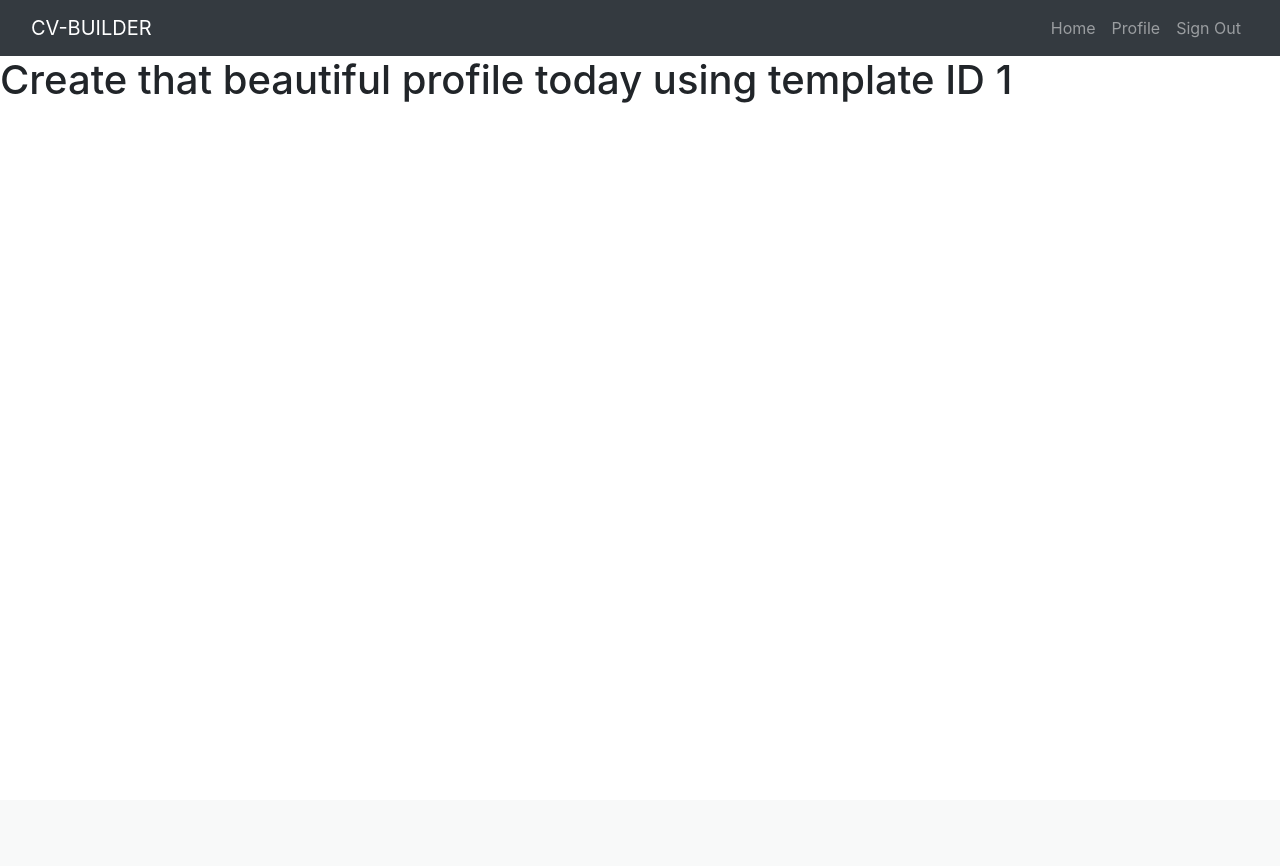
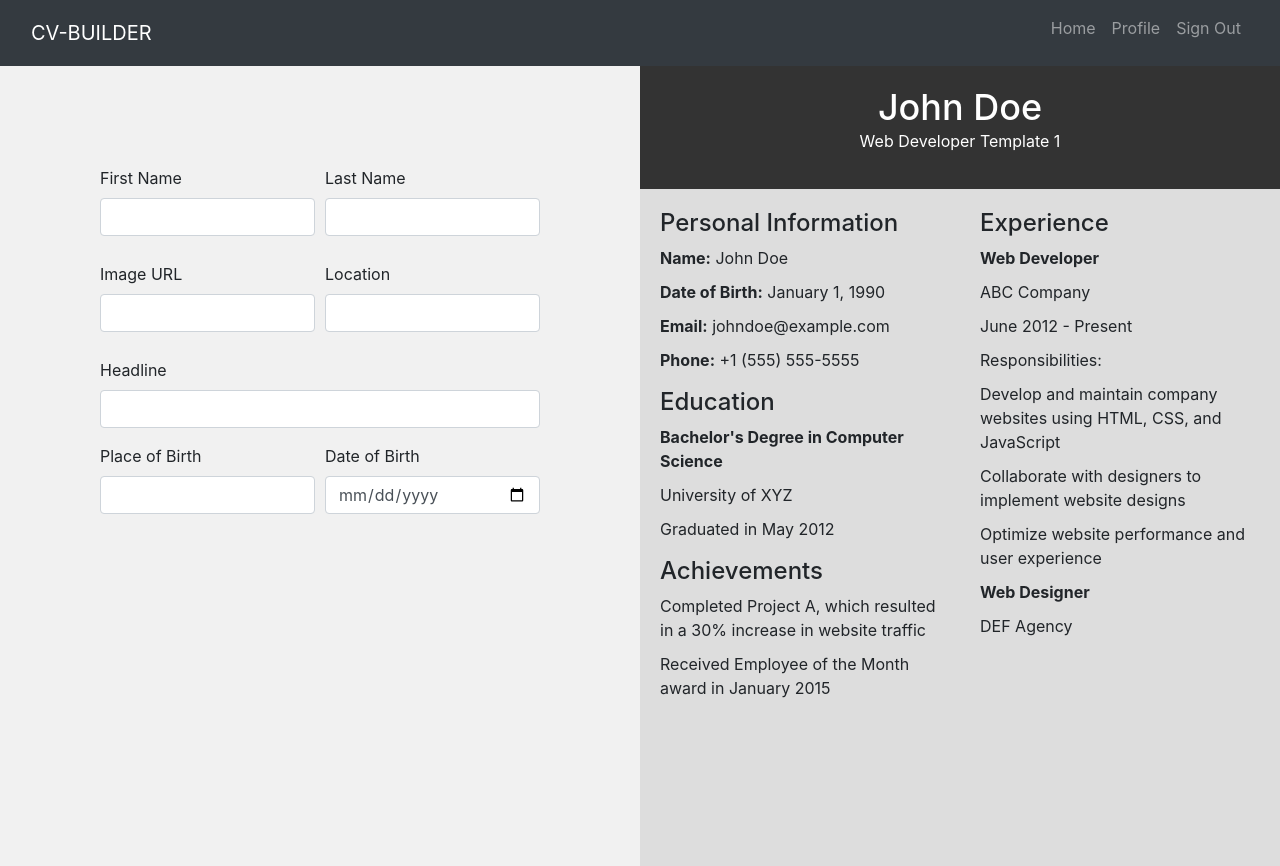
Before and after one commit to miclemabasie/Resume-Generator, a Django app: page /create-cv/1/ in a window 1280 px wide. Before the commit the page ends 103 px from the top, so only its background shows below. Run offline with Django 3.2, Linux system fonts and the light colour scheme; a user stored in the database is signed in; tables that the repository leaves empty hold one stand-in row (values such as "Sample post"); parts of the project's set-up code (start-up, migrations or seed data) failed here and were passed over; some libraries are stand-ins or nearby versions.

Commit message:
javascript setup for template creation

```diff
--- /dev/null
+++ b/static/css/create_cv.css
@@ -0,0 +1,30 @@
+.split-container {
+    display: flex;
+}
+
+.split {
+    height: 100vh;
+    /* Set height to full viewport height */
+    overflow-y: scroll;
+    /* Allow for scrolling */
+}
+
+.left {
+    width: 50%;
+    padding: 100px;
+    /* Set left section to be half the width */
+    background-color: #f1f1f1;
+    /* Add some styling */
+}
+
+.right {
+    width: 50%;
+    /* Set right section to be half the width */
+    background-color: #ddd;
+    /* Add some styling */
+}
+
+/* Custom CSS styling goes here */
+.form-row {
+    margin-bottom: 10px;
+}
--- /dev/null
+++ b/static/css/templates/template1.css
@@ -0,0 +1,111 @@
+header {
+    background-color: #333;
+    color: #fff;
+    padding: 20px;
+    text-align: center;
+  }
+
+  h1 {
+    margin: 0;
+    font-size: 36px;
+  }
+
+  .content {
+    display: flex;
+    flex-wrap: wrap;
+    justify-content: space-between;
+    padding: 20px;
+  }
+
+  .content__left {
+    flex: 1;
+    max-width: 400px;
+    padding-right: 20px;
+  }
+
+  .content__right {
+    flex: 1;
+    max-width: 400px;
+    padding-left: 20px;
+  }
+
+  h2 {
+    font-size: 24px;
+    margin-top: 0;
+  }
+
+  ul {
+    list-style: none;
+    padding-left: 0;
+    margin-top: 0;
+  }
+
+  li {
+    margin-bottom: 10px;
+  }
+
+  p {
+    margin-top: 0;
+  }
+
+  .contact {
+    margin-top: 20px;
+  }
+
+  .contact__item {
+    display: flex;
+    align-items: center;
+    margin-bottom: 10px;
+  }
+
+  .contact__icon {
+    margin-right: 10px;
+  }
+
+  .language {
+    margin-top: 20px;
+  }
+
+  .language__item {
+    display: flex;
+    align-items: center;
+    margin-bottom: 10px;
+  }
+
+  .language__icon {
+    margin-right: 10px;
+  }
+
+  .skill {
+    margin-top: 20px;
+  }
+
+  .skill__item {
+    display: flex;
+    align-items: center;
+    margin-bottom: 10px;
+  }
+
+  .skill__icon {
+    margin-right: 10px;
+  }
+
+  .skill__level {
+    background-color: #eee;
+    height: 8px;
+    border-radius: 5px;
+    margin-left: 10px;
+    flex: 1;
+  }
+
+  .skill__level--beginner {
+    background-color: #ff6666;
+  }
+
+  .skill__level--intermediate {
+    background-color: #ffb366;
+  }
+
+  .skill__level--advanced {
+    background-color: #66b3ff;
+  }
--- /dev/null
+++ b/static/javascript/template_create.js
@@ -0,0 +1,78 @@
+const CV = {
+    PersonalInfo: {
+        firstName: "",
+        lastName: "",
+        image: "",
+        location: "",
+        headline: "",
+        pob: "",
+        dob: ""
+    },
+    Skills: {
+        technical: [],
+        soft: []
+    },
+    Education: {
+        degree: "",
+        major: "",
+        school: "",
+        date: "",
+        GPA: "",
+        description: ""
+    },
+    Experience: {
+        position: "",
+        company: "",
+        date: "",
+        location: "",
+        description: "",
+        achievements: []
+    },
+    Language: {
+        languages: []
+    },
+    Contact: {
+        linkedin: "",
+        github: "",
+        website: "",
+        other: []
+    },
+    Projects: {
+        name: "",
+        date: "",
+        description: "",
+        technologies: [],
+        link: ""
+    },
+    Achievements: {
+        name: "",
+        date: "",
+        description: "",
+        organization: "",
+        link: ""
+    }
+};
+
+const pInfoForm = document.getElementById("pinfo")
+
+pInfoForm.addEventListener("keyup", function (e) {
+    console.log(e.target.id)
+    let element = e.target.id
+    let value = e.target.value
+    updateCVData(CV, "PersonalInfo", element, value)
+})
+
+function updateCVData(data, form, element, value) {
+
+    data[form][element] = value
+    console.log(data)
+
+}
+
+function updateTemplate(template_id, element, data) {
+    // template_id is the template we wish to update
+    // element refers to the particular part of the template we wish to update
+    // data is the value with which the template and element is to be updated
+
+    element.innerHTML = data;
+}
--- a/templates/base.html
+++ b/templates/base.html
@@ -9,7 +9,7 @@
     <meta name="viewport" content="width=device-width, initial-scale=1.0">
     <link rel="stylesheet" href="{% static "bootstrap/css/bootstrap.css" %}">
 
-        {% block extra_styles %}{% endblock extra_styles %}
+    {% block extra_styles %}{% endblock extra_styles %}
 
     <title>Document</title>
 </head>
@@ -24,6 +24,7 @@
         {% endblock content %}
 
     <script src="{% static "bootstrap/js/allinonebootstrap.js" %}"></script>
+    {% block scripts %}{% endblock scripts %}
 </body>
 
 </html>
--- a/templates/cv_templates/template_1.html
+++ b/templates/cv_templates/template_1.html
@@ -0,0 +1,46 @@
+<header>
+  <h1>John Doe</h1>
+  <p>Web Developer Template 1</p>
+</header>
+
+<div class="content">
+  <div class="content__left">
+    <h2>Personal Information</h2>
+    <ul>
+      <li id="lname"><strong id="fname">Name:</strong> John Doe</li>
+      <li><strong id="dob">Date of Birth:</strong> January 1, 1990</li>
+      <li><strong id="emal">Email:</strong> johndoe@example.com</li>
+      <li><strong id="phone">Phone:</strong> +1 (555) 555-5555</li>
+    </ul>
+
+    <h2>Education</h2>
+    <ul>
+      <li><strong>Bachelor's Degree in Computer Science</strong></li>
+      <li>University of XYZ</li>
+      <li>Graduated in May 2012</li>
+    </ul>
+
+    <h2>Achievements</h2>
+    <ul>
+      <li>Completed Project A, which resulted in a 30% increase in website traffic</li>
+      <li>Received Employee of the Month award in January 2015</li>
+    </ul>
+  </div>
+
+  <div class="content__right">
+    <h2>Experience</h2>
+    <ul>
+      <li><strong>Web Developer</strong></li>
+      <li>ABC Company</li>
+      <li>June 2012 - Present</li>
+      <li>Responsibilities:</li>
+      <ul>
+        <li>Develop and maintain company websites using HTML, CSS, and JavaScript</li>
+        <li>Collaborate with designers to implement website designs</li>
+        <li>Optimize website performance and user experience</li>
+      </ul>
+
+      <li><strong>Web Designer</strong></li>
+      <li>DEF Agency</li>
+    </ul>
+  </div>
--- a/templates/cvs/create.html
+++ b/templates/cvs/create.html
@@ -1,16 +1,71 @@
 {% extends 'base.html' %}
+{% load static %}
+
+{% block extra_styles %}
+<link rel="stylesheet" href="{% static 'css/create_cv.css' %}" />
+<link rel="stylesheet" href="{% static 'css/templates/template1.css' %}" />
+{% endblock extra_styles %}
 
 {% block content %}
 
-<h1> Create that beautiful profile today using template ID {{template_id}}</h1>
+<div class="split-container">
+    <div class="split left">
+        <form id="pinfo">
 
-{% if template_id  == 1 %}
-    {% include "cv_templates/template_1.html" %}
-{% elif template_id == 2 %}
-    {% include "cv_templates/template_2.html" %}
-{% elif template_id == 3 %}
-    {% include "cv_templates/template_3.html" %}
-{% endif %}
+            <div class="form-row">
+                <div class="form-group col-md-6">
+                    <label for="firstName">First Name</label>
+                    <input type="text" class="form-control" id="firstName">
+                </div>
+                <div class="form-group col-md-6">
+                    <label for="lastName">Last Name</label>
+                    <input type="text" class="form-control" id="lastName">
+                </div>
+            </div>
 
+            <div class="form-row">
+                <div class="form-group col-md-6">
+                    <label for="image">Image URL</label>
+                    <input type="text" class="form-control" id="image">
+                </div>
+                <div class="form-group col-md-6">
+                    <label for="location">Location</label>
+                    <input type="text" class="form-control" id="location">
+                </div>
+            </div>
 
+            <div class="form-group">
+                <label for="headline">Headline</label>
+                <input type="text" class="form-control" id="headline">
+            </div>
+
+            <div class="form-row">
+                <div class="form-group col-md-6">
+                    <label for="pob">Place of Birth</label>
+                    <input type="text" class="form-control" id="pob">
+                </div>
+                <div class="form-group col-md-6">
+                    <label for="dob">Date of Birth</label>
+                    <input type="date" class="form-control" id="dob">
+                </div>
+            </div>
+
+        </form>
+    </div>
+    <div class="split right">
+        {% if template_id == 1 %}
+            {% include "cv_templates/template_1.html" %}
+        {% elif template_id == 2 %}
+            {% include "cv_templates/template_2.html" %}
+        {% elif template_id == 3 %}
+            {% include "cv_templates/template_3.html" %}
+        {% endif %}
+    </div>
+</div>
 {% endblock content %}
+
+<script>
+{% block scripts %}
+    <script src="{% static "javascript/template_create.js" %}"></script>
+{% endblock scripts %}
+</script>
```
Also changed, not shown: static/css/templates/template3.css (added, +113 -0 lines), templates/cv_templates/template_2.html (+46 -0 lines), templates/cv_templates/template_3.html (+46 -0 lines), static/css/templates/template2.css (added).
